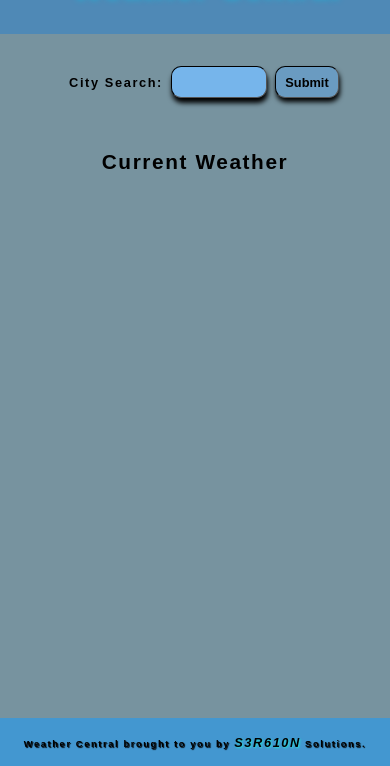
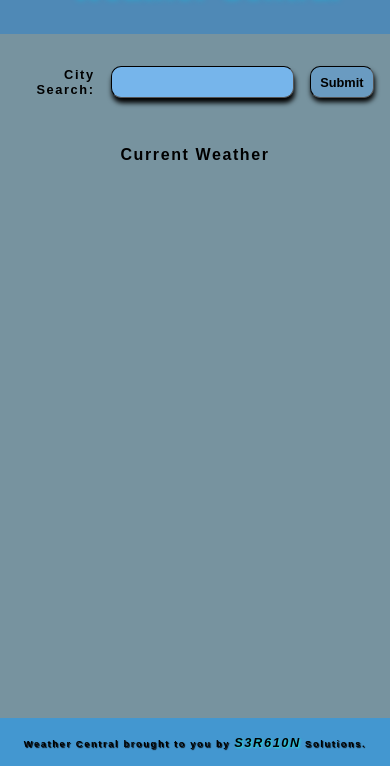
Before and after one commit to S3R610P3NAJR/weather-central-2.0, a plain HTML site: page index.html in a window 390 px wide. Shown: the part 78-844 px from the top of the page. Drawn offline with Linux system fonts and the light colour scheme.

Commit message:
updated responsive CSS

```diff
--- a/style.css
+++ b/style.css
@@ -87,7 +87,7 @@ button {
 #weather-output {
    display: flex;
    flex-direction: column;
-   flex-grow: .1;
+   flex-grow: 1;
    align-items: center;
    padding: .2rem;
 }
@@ -179,6 +179,11 @@ footer {
    header {
       font-size: 1.5rem;
    }
+   form {
+      overflow: hidden;
+      justify-content: left;
+      gap:1rem;
+   }
 
    label {
       width: 10rem;
@@ -189,7 +194,7 @@ footer {
    input {
       box-shadow: 1px 5px 5px black;
       height: 2rem;
-      width: 12rem;
+      width: 16rem;
       font-size: 1rem;
       margin: .5rem;
    }
@@ -197,23 +202,30 @@ footer {
    button {
       box-shadow: 1px 4px 5px black;
       height: 2rem;
-      width: 6rem;
+      width: 8rem;
       font-size: 1rem;
       color: black;
    }
 
    h2 {
-      font-size: 1.3rem;
+      font-size: 1.5rem;
+   }
+
+   #weather-output{
+      overflow: hidden;
    }
 
    #weather-data,
    #weather-data-2 {
       padding: 1rem;
-      font-size: .8rem;
+      font-size: 1rem;
+      font-weight: 700;
+      letter-spacing: .1rem;
    }
 
    #animation-img {
-      height: 18rem;
+
+      height: 13rem;
    }
 
    footer {
@@ -227,25 +239,45 @@ footer {
 
 /* ---------- Small Mobile ---------- */
 
-@media screen and (max-width: 490px) {
+@media screen and (max-width: 607px) {
+
 
    header {
       font-size: 1rem;
    }
+     form {
+      overflow: hidden;
+      justify-content: left;
+      gap:.5rem;
+   }
 
    label {
-      width: 7rem;
+      width: 8rem;
       font-size: .8rem;
    }
 
    input {
+      width:12rem;
+      font-size: .8rem;
+   }
+
+   button {
       width: 6rem;
       font-size: .8rem;
    }
 
-   button {
-      width: 4rem;
-      font-size: .8rem;
+   h2 {
+      font-size: 1rem;
+   }
+
+   #weather-data,
+   #weather-data-2 {
+      font-size: .6rem;
+      letter-spacing: .15rem;
+   }
+
+   #animation-img {
+      height: 10rem;
    }
 
    footer {
```
